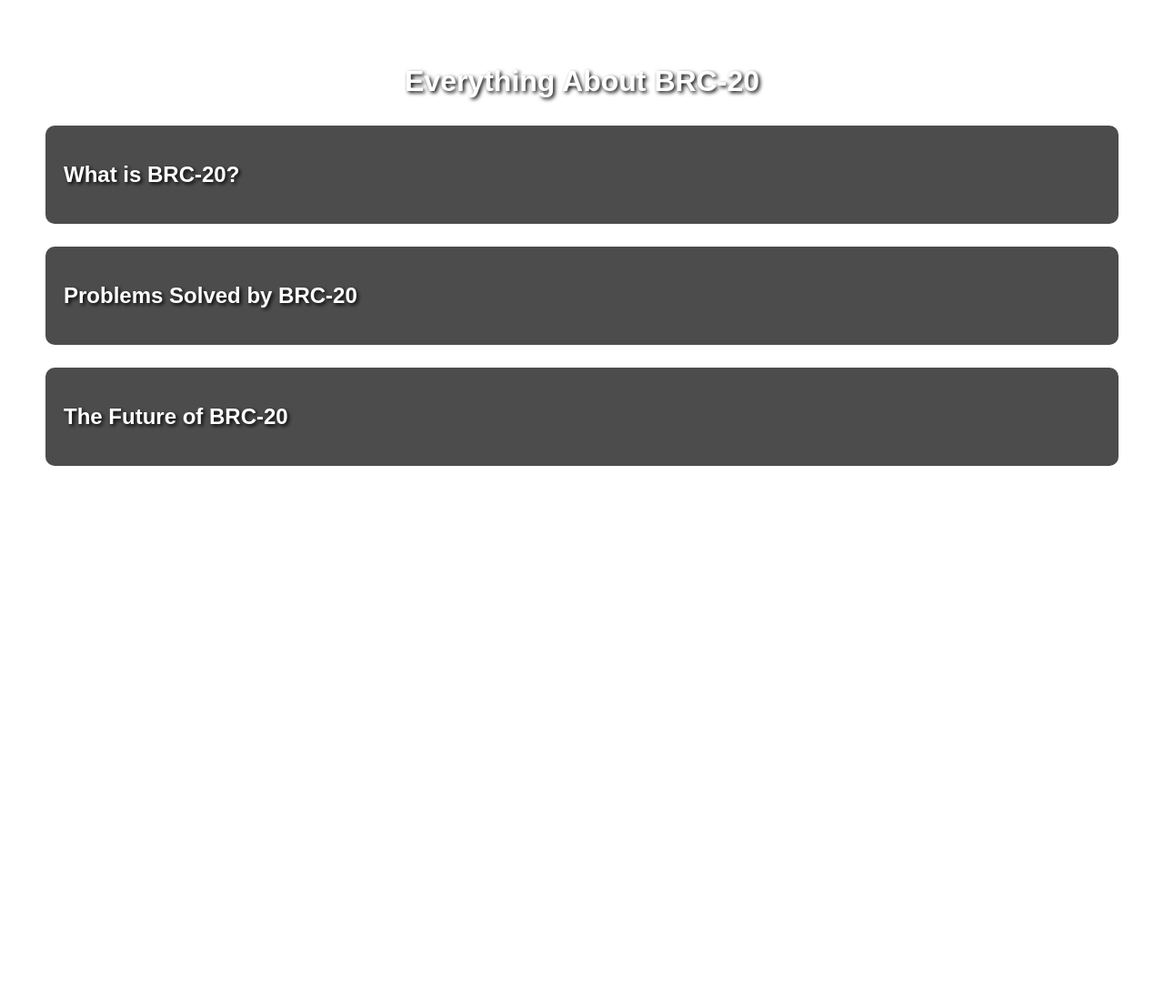
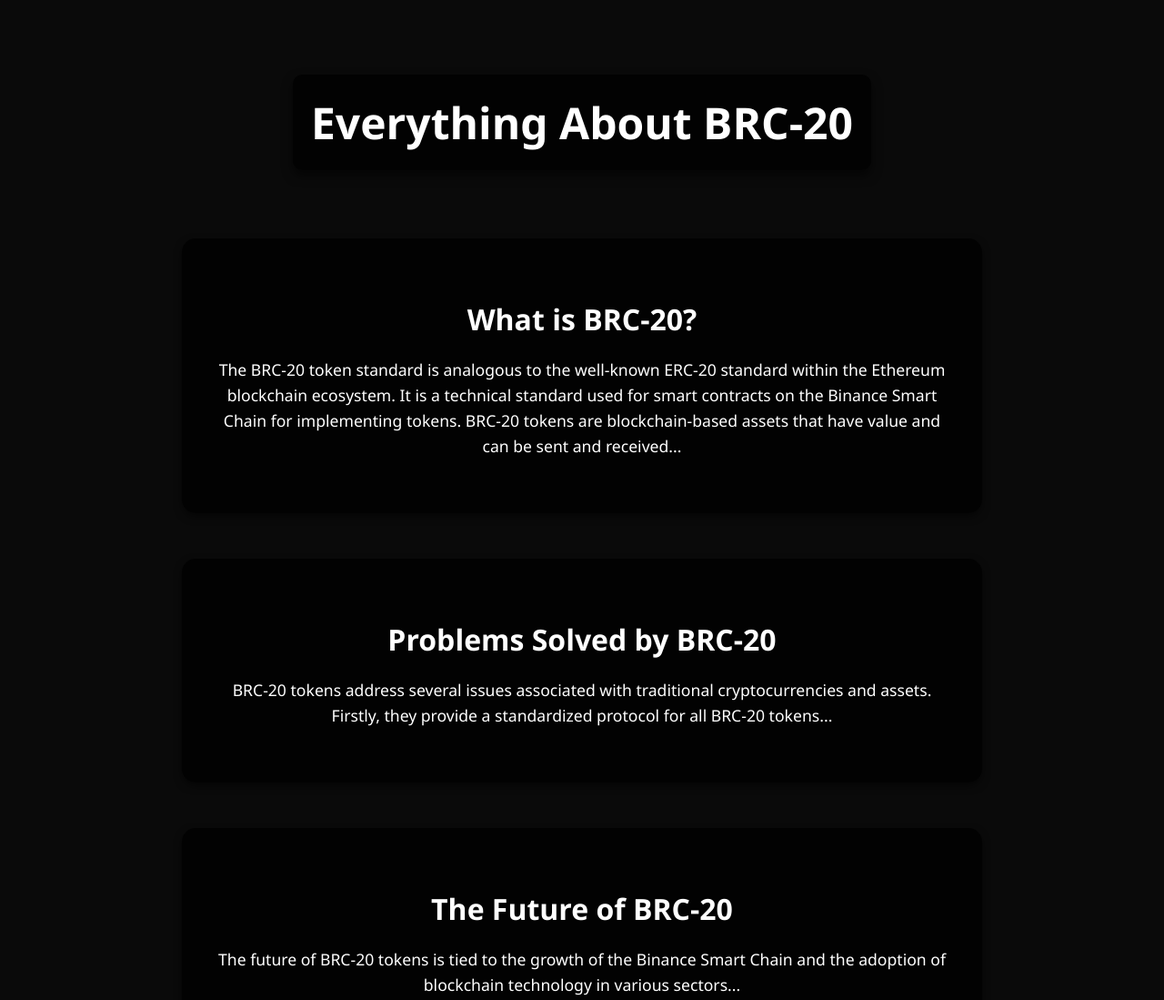
Before and after one commit to Ihookedurmom/Brc-20.github.io, a plain HTML site: page content.html in a window 1280 px wide. Shown: the whole page at 91% size. Before the commit the page ends 800 px from the top, so only its background shows below. Drawn offline with Linux system fonts and the light colour scheme.

Commit message:
Update content.html

```diff
--- a/content.html
+++ b/content.html
@@ -9,29 +9,73 @@
     height: 100%;
     margin: 0;
     padding: 0;
-    font-family: Arial, sans-serif;
+    font-family: 'Segoe UI', Tahoma, Geneva, Verdana, sans-serif;
     color: white;
+    background: #0a0a0a; /* Fallback for when the image isn't loaded */
   }
   .content-bg {
     background-image: url('your-image-file-name.webp');
     background-size: cover;
     background-attachment: fixed;
     background-position: center;
+    display: flex;
+    flex-direction: column;
+    align-items: center;
+    justify-content: center;
+    text-align: center;
+    min-height: 100vh;
     padding: 50px;
-    text-shadow: 2px 2px 4px #000000;
   }
   .section {
-    background: rgba(0, 0, 0, 0.7); /* Semi-transparent background */
-    margin: 25px 0;
+    background: rgba(0, 0, 0, 0.8); /* More opaque background */
+    margin: 25px;
+    padding: 40px;
+    border-radius: 15px;
+    box-shadow: 0 4px 8px rgba(0,0,0,0.5);
+    max-width: 800px; /* Max width for readability */
+    transform: scale(1);
+    animation: pop-in 0.6s ease forwards;
+    opacity: 0;
+  }
+  h1 {
+    font-size: 3rem;
+    background: rgba(0, 0, 0, 0.8);
     padding: 20px;
     border-radius: 10px;
-  }
-  h1 {
-    text-align: center;
-    margin-bottom: 30px;
+    box-shadow: 0 6px 12px rgba(0,0,0,0.6);
+    margin-bottom: 50px;
   }
   h2 {
-    margin-top: 20px;
+    font-size: 2rem;
+    margin-bottom: 20px;
+  }
+  p {
+    font-size: 1.1rem;
+    line-height: 1.6;
+    margin-bottom: 20px;
+  }
+
+  /* Animation */
+  @keyframes pop-in {
+    0% {
+      transform: scale(0.8);
+      opacity: 0;
+    }
+    100% {
+      transform: scale(1);
+      opacity: 1;
+    }
+  }
+
+  /* Adding animation delay for each section */
+  .section:nth-child(2) {
+    animation-delay: 0.2s;
+  }
+  .section:nth-child(3) {
+    animation-delay: 0.4s;
+  }
+  .section:nth-child(4) {
+    animation-delay: 0.6s;
   }
 </style>
 </head>
@@ -43,23 +87,22 @@
   <div class="section">
     <h2>What is BRC-20?</h2>
     <p>
-      <The BRC-20 token standard is analogous to the well-known ERC-20 standard within the Ethereum blockchain ecosystem. It is a technical standard used for smart contracts on the Binance Smart Chain for implementing tokens. BRC-20 tokens are blockchain-based assets that have value and can be sent and received. They are often used to create fungible, tradable tokens, and they ensure that various tokens adhere to a specific set of rules within the Binance Smart Chain ecosystem, allowing for seamless integration with platforms and wallets that support the standard.>
+      The BRC-20 token standard is analogous to the well-known ERC-20 standard within the Ethereum blockchain ecosystem. It is a technical standard used for smart contracts on the Binance Smart Chain for implementing tokens. BRC-20 tokens are blockchain-based assets that have value and can be sent and received...
     </p>
   </div>
 
   <div class="section">
     <h2>Problems Solved by BRC-20</h2>
     <p>
-      <BRC-20 tokens address several issues associated with traditional cryptocurrencies and assets. Firstly, they provide a standardized protocol for all BRC-20 tokens, which simplifies the process of integration into the broader ecosystem of wallets, exchanges, and other services. This standardization eliminates the risk of contract breaks and increases the reliability of token interactions. Furthermore, BRC-20 tokens facilitate efficient transactions and offer programmable flexibility, allowing developers to embed additional features and rules into the tokens, such as governance mechanisms or rewards systems.>
+      BRC-20 tokens address several issues associated with traditional cryptocurrencies and assets. Firstly, they provide a standardized protocol for all BRC-20 tokens...
     </p>
   </div>
 
   <div class="section">
     <h2>The Future of BRC-20</h2>
     <p>
-      <The future of BRC-20 tokens is tied to the growth of the Binance Smart Chain and the adoption of blockchain technology in various sectors. As the ecosystem matures, we can expect to see an increase in the use of BRC-20 tokens for utility purposes, governance, and as a means of engaging with decentralized applications. The continued innovation in the space, such as the development of cross-chain bridges and more advanced smart contract capabilities, suggests a bright future where BRC-20 tokens play a pivotal role in the broader blockchain infrastructure.>
+      The future of BRC-20 tokens is tied to the growth of the Binance Smart Chain and the adoption of blockchain technology in various sectors...
     </p>
-
   </div>
 
 </div>
```
